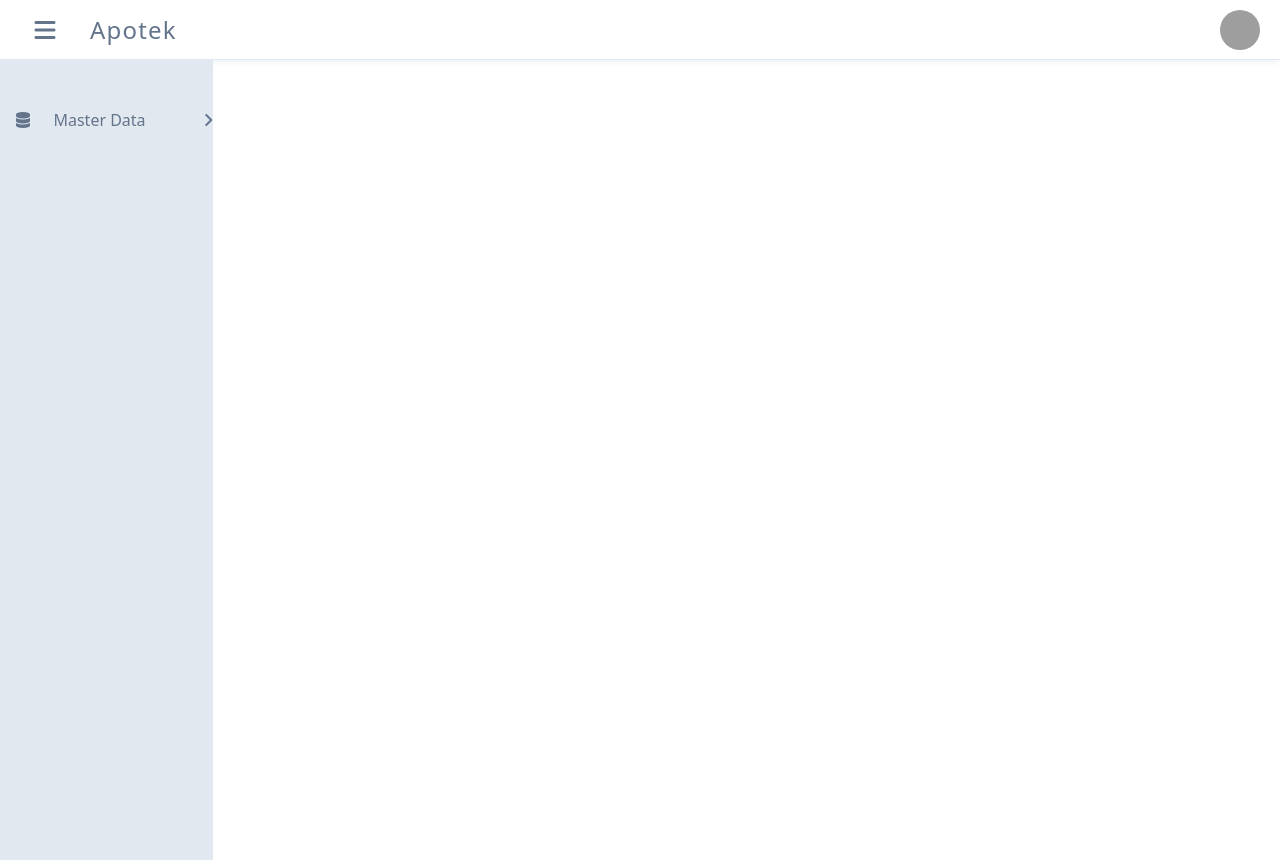
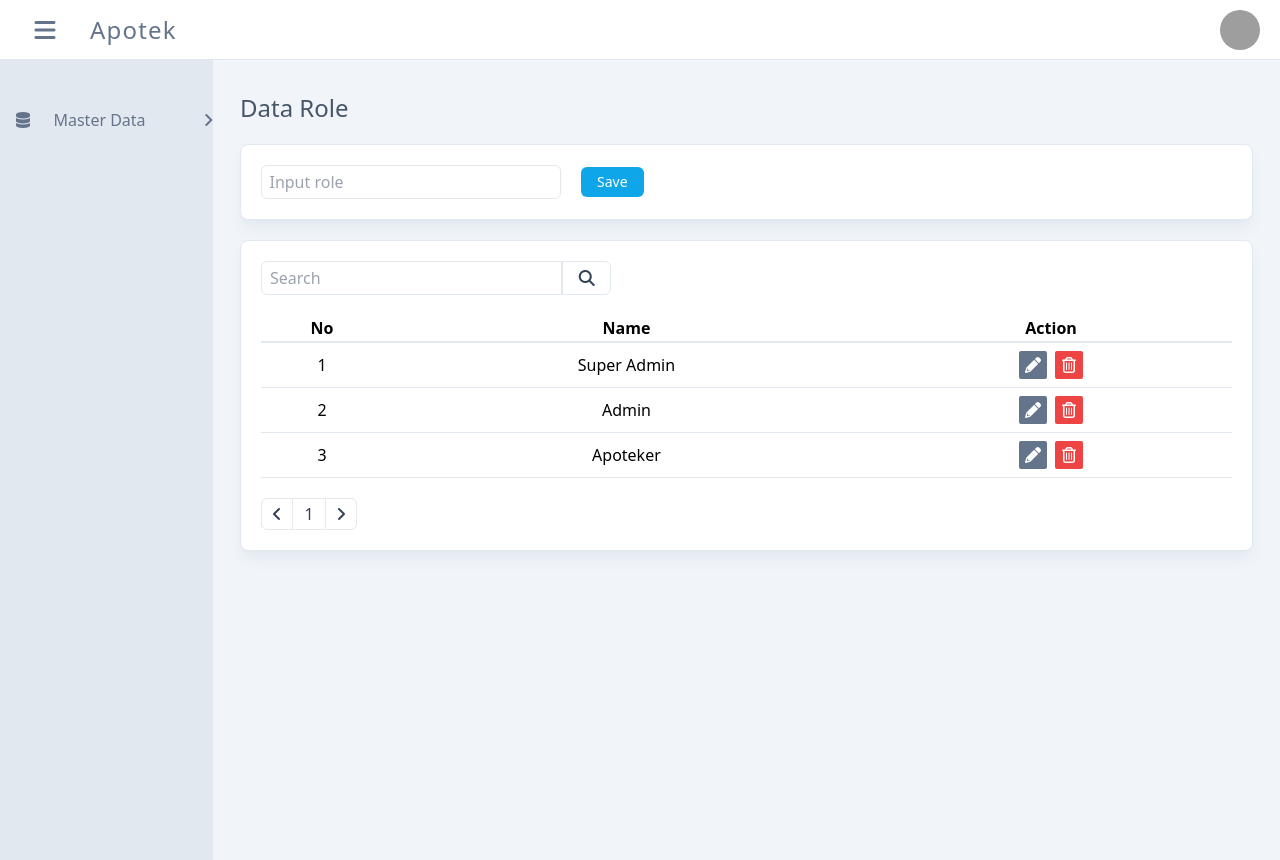
Before and after one commit to andriapratama/apotek-fe, a React (Create React App) app: page /role in a window 1280 px wide. Before the commit this address had no page. Built offline with nearby package versions, Linux system fonts and the light colour scheme; grey boxes are pictures that could not be loaded.

Commit message:
make role page, form field and update NavLink

```diff
--- a/src/App.js
+++ b/src/App.js
@@ -2,34 +2,37 @@ import { useState } from "react";
 import { Route, BrowserRouter, Routes } from "react-router-dom";
 import Navbar from "./components/navbar";
 import Sidebar from "./components/sidebars/sidebar";
+import Role from "./pages/master-data/roles";
 
 function App() {
 	const [isShowSidebar, setIsShowSidebar] = useState(false);
 
 	return (
-		<div className="App">
+		<div className="App bg-slate-100">
 			<Navbar
 				setIsShowSidebar={setIsShowSidebar}
 				isShowSidebar={isShowSidebar}
 			/>
 
+			<BrowserRouter>
 				<div className="relative flex">
 					<Sidebar isShowSidebar={isShowSidebar} />
 
 					<div
-					className={`absolute right-0 flex justify-center ${
+						className={`absolute right-0 flex justify-center bg-slate-100 ${
 							isShowSidebar
 								? "w-full duration-300 ease-in-out"
 								: "w-10/12 duration-300 ease-in-out"
 						}`}
 					>
-					<BrowserRouter>
+						<div className="mt-8 flex w-[95%] justify-center">
 							<Routes>
-							<Route />
+								<Route path="/role" element={<Role />} />
 							</Routes>
-					</BrowserRouter>
 						</div>
 					</div>
+				</div>
+			</BrowserRouter>
 		</div>
 	);
 }
--- /dev/null
+++ b/src/components/form.field.jsx
@@ -0,0 +1,12 @@
+export const TextField = () => {
+	return (
+		<div className="flex w-full justify-center rounded-md border">
+			<input
+				className="w-[95%] py-1 text-slate-700 outline-none"
+				type="text"
+				placeholder="Input role"
+				autoComplete="off"
+			/>
+		</div>
+	);
+};
--- a/src/components/navbar.jsx
+++ b/src/components/navbar.jsx
@@ -2,7 +2,7 @@ import profil from "../img/photo-1622548331053-105252394.jpeg";
 
 function Navbar({ setIsShowSidebar, isShowSidebar }) {
 	return (
-		<nav className="flex h-[60px] w-full items-center justify-between border-b border-slate-200 shadow-md shadow-slate-100">
+		<nav className="flex h-[60px] w-full items-center justify-between border-b border-slate-200 bg-white shadow-md shadow-slate-100">
 			<div className="ml-5 flex h-full items-center text-2xl">
 				<div
 					className="flex h-[50px] w-[50px] cursor-pointer items-center justify-center rounded-full hover:bg-slate-200"
--- a/src/components/sidebars/sidebar.jsx
+++ b/src/components/sidebars/sidebar.jsx
@@ -14,7 +14,7 @@ function Sidebar({ isShowSidebar }) {
 		>
 			<div className="sidebar__body w-full">
 				<div className="mt-10">
-					<div className="relative">
+					<div className="master-data relative">
 						<MenuComponent
 							name="Master Data"
 							icon="fa-solid fa-database"
@@ -24,12 +24,14 @@ function Sidebar({ isShowSidebar }) {
 
 						<div
 							className={
-								isShowMasterData
-									? "visible relative z-10"
-									: "invisible absolute"
+								isShowMasterData ? "visible relative" : "invisible absolute"
 							}
 						>
-							<SubmenuComponent name="Role" icon="fa-solid fa-shapes" />
+							<SubmenuComponent
+								name="Role"
+								icon="fa-solid fa-shapes"
+								link="/role"
+							/>
 							<SubmenuComponent
 								name="Kategori obat"
 								icon="fa-solid fa-shapes"
--- a/src/components/sidebars/sub-menu.component.jsx
+++ b/src/components/sidebars/sub-menu.component.jsx
@@ -1,6 +1,15 @@
-function SubmenuComponent({ name, icon }) {
+import { NavLink } from "react-router-dom";
+
+function SubmenuComponent({ name, icon, link }) {
 	return (
-		<div className="mb-1 flex h-[40px] w-full cursor-pointer items-center hover:bg-white">
+		<NavLink
+			to={`${link}`}
+			className={({ isActive }) =>
+				`mb-1 flex h-[40px] w-full cursor-pointer items-center hover:bg-white ${
+					isActive ? "bg-white" : "bg-tranparent"
+				}`
+			}
+		>
 			<div className="ml-8 w-[40px]">
 				<i className={`${icon} text-slate-500`} />
 			</div>
@@ -8,7 +17,7 @@ function SubmenuComponent({ name, icon }) {
 			<div className="w-[160px]">
 				<span className="text-slate-500">{name}</span>
 			</div>
-		</div>
+		</NavLink>
 	);
 }
 
--- /dev/null
+++ b/src/pages/master-data/roles/index.jsx
@@ -0,0 +1,107 @@
+import { TextField } from "../../../components/form.field";
+
+function Role() {
+	return (
+		<section className="role min-h-[80vh] w-full">
+			<div className="role__head mb-5">
+				<span className="text-2xl text-slate-600">Data Role</span>
+			</div>
+
+			<div className="role__body mb-5 w-full rounded-lg border border-slate-200 bg-white shadow-lg shadow-slate-200">
+				<div className="p-5">
+					<form className="h-100 flex w-full items-center justify-start">
+						<div className="mr-5 w-[300px]">
+							<TextField />
+						</div>
+
+						<div className="cursor-pointer rounded-md bg-sky-500 px-4 py-[5px] text-sm text-white hover:opacity-80">
+							Save
+						</div>
+					</form>
+				</div>
+			</div>
+
+			<div className="role__content mb-5 w-full rounded-lg border border-slate-200 bg-white shadow-lg shadow-slate-200">
+				<div className="p-5">
+					<div className="mb-5 flex w-[350px] rounded-md border border-slate-200">
+						<input
+							className="ml-2 w-[300px] border-0 py-1 text-slate-700 outline-none"
+							placeholder="Search"
+							type="text"
+						/>
+						<div className="flex w-[50px] items-center justify-center border-l-2">
+							<i className="fa-solid fa-magnifying-glass text-slate-700" />
+						</div>
+					</div>
+
+					<table className="mb-5 w-full border-collapse text-center">
+						<thead>
+							<tr className="border-b-2 border-slate-200">
+								<th>No</th>
+								<th>Name</th>
+								<th>Action</th>
+							</tr>
+						</thead>
+						<tbody>
+							<tr className="border-b border-slate-200">
+								<td>1</td>
+								<td>Super Admin</td>
+								<td className="flex justify-center py-2">
+									<div className="mx-1 flex h-7 w-7 cursor-pointer items-center justify-center rounded-sm bg-slate-500 text-white">
+										<i className="fa-solid fa-pencil" />
+									</div>
+
+									<div className="mx-1 flex h-7 w-7 cursor-pointer items-center justify-center rounded-sm bg-red-500 text-white">
+										<i className="fa-regular fa-trash-can" />
+									</div>
+								</td>
+							</tr>
+							<tr className="border-b border-slate-200">
+								<td>2</td>
+								<td>Admin</td>
+								<td className="flex justify-center py-2">
+									<div className="mx-1 flex h-7 w-7 cursor-pointer items-center justify-center rounded-sm bg-slate-500 text-white">
+										<i className="fa-solid fa-pencil" />
+									</div>
+
+									<div className="mx-1 flex h-7 w-7 cursor-pointer items-center justify-center rounded-sm bg-red-500 text-white">
+										<i className="fa-regular fa-trash-can" />
+									</div>
+								</td>
+							</tr>
+							<tr className="border-b border-slate-200">
+								<td>3</td>
+								<td>Apoteker</td>
+								<td className="flex justify-center py-2">
+									<div className="mx-1 flex h-7 w-7 cursor-pointer items-center justify-center rounded-sm bg-slate-500 text-white">
+										<i className="fa-solid fa-pencil" />
+									</div>
+
+									<div className="mx-1 flex h-7 w-7 cursor-pointer items-center justify-center rounded-sm bg-red-500 text-white">
+										<i className="fa-regular fa-trash-can" />
+									</div>
+								</td>
+							</tr>
+						</tbody>
+					</table>
+
+					<div className="role__footer flex">
+						<div className="flex h-8 w-8 cursor-pointer items-center justify-center rounded-l-md border text-slate-700 hover:bg-slate-200">
+							<i className="fa-solid fa-angle-left text-slate-700" />
+						</div>
+
+						<div className="flex h-8 w-8 items-center justify-center border-t border-b text-slate-700">
+							<span>1</span>
+						</div>
+
+						<div className="flex h-8 w-8 cursor-pointer items-center justify-center rounded-r-md border text-slate-700 hover:bg-slate-200">
+							<i className="fa-solid fa-angle-right text-slate-700" />
+						</div>
+					</div>
+				</div>
+			</div>
+		</section>
+	);
+}
+
+export default Role;
```
Lines whose indentation alone changed are shown as unchanged.
